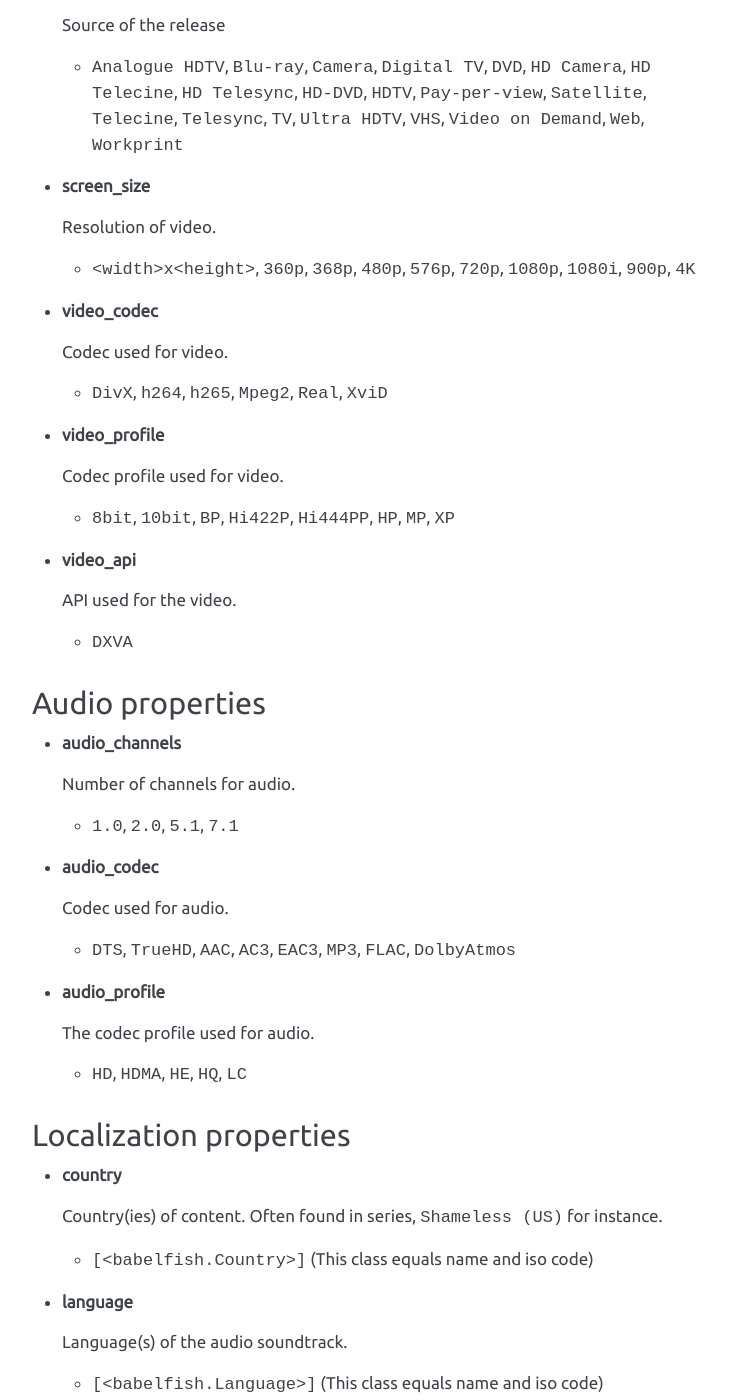
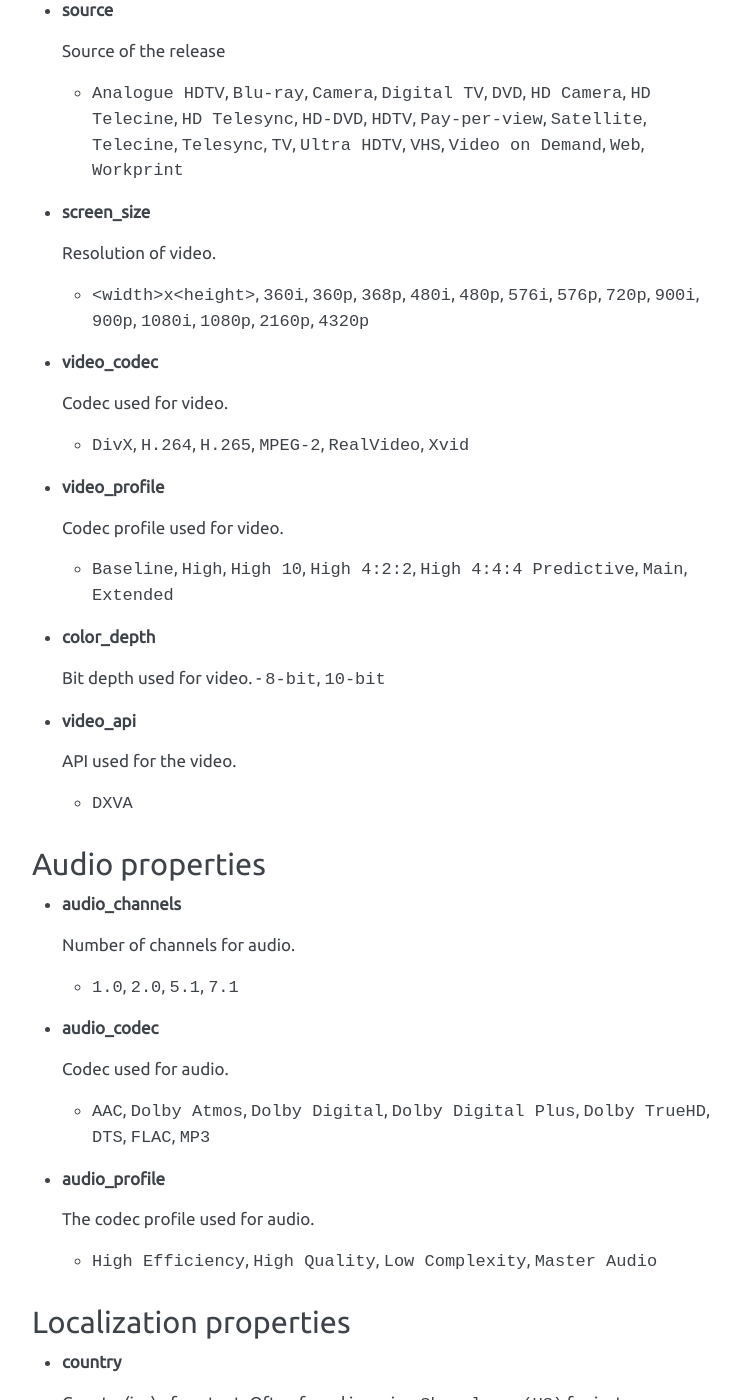
Before and after one commit to guessit-io/guessit, a Sphinx documentation site: the page built from docs/properties.rst, in a window 1280 px wide and 1400 px high, scrolled down 2428 px. Shown: the whole window, without its empty margins (406-1146 px from the left). Built offline with Sphinx 7.4.7, drawn with Linux system fonts in a browser that asks for light colours; some of the changed text lies outside the part shown.

Commit message:
Update documentation

```diff
--- a/README.rst
+++ b/README.rst
@@ -37,7 +37,7 @@ For example, GuessIt can do the following::
         "episode": 3,
         "episode_title": "Right Place, Wrong Time",
         "source": "HDTV",
-        "video_codec": "XviD",
+        "video_codec": "Xvid",
         "release_group": "NoTV",
         "container": "avi",
         "mimetype": "video/x-msvideo",
@@ -145,7 +145,7 @@ It can also be used as a python module::
 
     >>> from guessit import guessit
     >>> guessit('Treme.1x03.Right.Place,.Wrong.Time.HDTV.XviD-NoTV.avi')
-    MatchesDict([('title', 'Treme'), ('season', 1), ('episode', 3), ('episode_title', 'Right Place, Wrong Time'), ('source', 'HDTV'), ('video_codec', 'XviD'), ('release_group', 'NoTV'), ('container', 'avi'), ('mimetype', 'video/x-msvideo'), ('type', 'episode')])
+    MatchesDict([('title', 'Treme'), ('season', 1), ('episode', 3), ('episode_title', 'Right Place, Wrong Time'), ('source', 'HDTV'), ('video_codec', 'Xvid'), ('release_group', 'NoTV'), ('container', 'avi'), ('mimetype', 'video/x-msvideo'), ('type', 'episode')])
 
 ``MatchesDict`` is a dict that keeps matches ordering.
 
@@ -164,7 +164,7 @@ GuessIt is also available on `Docker Hub <https://hub.docker.com/r/guessit/guess
         "episode": 3,
         "episode_title": "Right Place, Wrong Time",
         "source": "HDTV",
-        "video_codec": "XviD",
+        "video_codec": "Xvid",
         "release_group": "NoTV",
         "container": "avi",
         "mimetype": "video/x-msvideo",
--- a/docs/properties.rst
+++ b/docs/properties.rst
@@ -8,9 +8,9 @@ which may not match exactly the raw filename.
 
 So, for instance,
 
-- ``DVDSCR`` will be guessed as ``format`` = ``DVD`` + ``other`` = ``Screener``
-- ``1920x1080`` will be guessed as ``screenSize`` = ``1080p``
-- ``DD5.1`` will be guessed as ``audioCodec`` = ``AC3`` + ``audioChannel`` = ``5.1``
+- ``DVDSCR`` will be guessed as ``source`` = ``DVD`` + ``other`` = ``Screener``
+- ``1920x1080`` will be guessed as ``screen_size`` = ``1080p``
+- ``DD5.1`` will be guessed as ``audio_codec`` = ``Dolby Digital`` + ``audio_channels`` = ``5.1``
 
 
 Main properties
@@ -144,21 +144,28 @@ Video properties
 
   Resolution of video.
 
-  - ``<width>x<height>``, ``360p``, ``368p``, ``480p``, ``576p``, ``720p``, ``1080p``, ``1080i``, ``900p``, ``4K``
+  - ``<width>x<height>``, ``360i``, ``360p``, ``368p``, ``480i``, ``480p``, ``576i``, ``576p``, ``720p``, ``900i``,
+    ``900p``, ``1080i``, ``1080p``, ``2160p``, ``4320p``
 
 
 - **video_codec**
 
   Codec used for video.
 
-  - ``DivX``, ``h264``, ``h265``, ``Mpeg2``, ``Real``, ``XviD``
+  - ``DivX``, ``H.264``, ``H.265``, ``MPEG-2``, ``RealVideo``, ``Xvid``
 
 
 - **video_profile**
 
   Codec profile used for video.
 
-  - ``8bit``, ``10bit``, ``BP``, ``Hi422P``, ``Hi444PP``, ``HP``, ``MP``, ``XP``
+  - ``Baseline``, ``High``, ``High 10``, ``High 4:2:2``, ``High 4:4:4 Predictive``, ``Main``, ``Extended``
+
+
+- **color_depth**
+
+  Bit depth used for video.
+  - ``8-bit``, ``10-bit``
 
 
 - **video_api**
@@ -182,14 +189,14 @@ Audio properties
 
   Codec used for audio.
 
-  - ``DTS``, ``TrueHD``, ``AAC``, ``AC3``, ``EAC3``, ``MP3``, ``FLAC``, ``DolbyAtmos``
+  - ``AAC``, ``Dolby Atmos``, ``Dolby Digital``, ``Dolby Digital Plus``, ``Dolby TrueHD``, ``DTS``,  ``FLAC``, ``MP3``
 
 
 - **audio_profile**
 
   The codec profile used for audio.
 
-  - ``HD``, ``HDMA``, ``HE``, ``HQ``, ``LC``
+  - ``High Efficiency``, ``High Quality``, ``Low Complexity``, ``Master Audio``
 
 
 Localization properties
@@ -282,10 +289,10 @@ Other properties
 
   Other property will appear under this property.
 
-  - ``3D``, ``AudioFix``, ``Bonus``, ``Capped``, ``CC``, ``Classic``, ``Colorized``, ``Complete``,
-    ``Converted``, ``Documentary``, ``DDC``, ``DualAudio``, ``East Coast Feed``,
-    ``Fansub``, ``Fastsub``, ``FINAL``, ``FullHD``, ``Hardcoded Subtitles``, ``HD``, ``HDLight``, ``HQ``,
-    ``HR``, ``Internal``, ``LD``, ``LiNE``, ``MD``, ``mHD``, ``Mux``, ``NTSC``, ``Open Matte``,
-    ``Original Aspect Ratio``, ``OV``, ``PAL``, ``Preair``, ``Proper``, ``PS Vita``, ``R5``, ``Read NFO``,
-    ``ReEncoded``, ``Remux``, ``Retail``, ``Rip``, ``Screener``, ``SECAM``, ``Straight to Video``,
-    ``SyncFix``, ``Trailer``, ``UltraHD``, ``West Coast Feed``, ``WideScreen``, ``XXX``
+  - ``3D``, ``Audio Fixed``, ``Bonus``, ``Classic``, ``Colorized``, ``Complete``, ``Converted``, ``Documentary``,
+    ``Dual Audio``, ``East Coast Feed``, ``Fan Subtitled``, ``Fast Subtitled``, ``Full HD``, ``Hardcoded Subtitles``,
+    ``HD``, ``High Quality``, ``High Resolution``, ``Internal``, ``Line Dubbed``, ``Line Audio``, ``Mic Dubbed``,
+    ``Micro HD``, ``Mux``, ``NTSC``, ``Open Matte``, ``Original Aspect Ratio``, ``Original Video``, ``PAL``, ``Preair``,
+    ``Proper``, ``PS Vita``, ``Read NFO``, ``Region 5``, ``Region C``, ``Reencoded``, ``Remux``, ``Retail``, ``Rip``,
+    ``Screener``, ``SECAM``, ``Straight to Video``, ``Sync Fixed``, ``Trailer``, ``Ultra HD``, ``West Coast Feed``,
+    ``Widescreen``, ``XXX``
```
Also changed, not shown: other parts of docs/properties.rst (+4 -4 lines).
